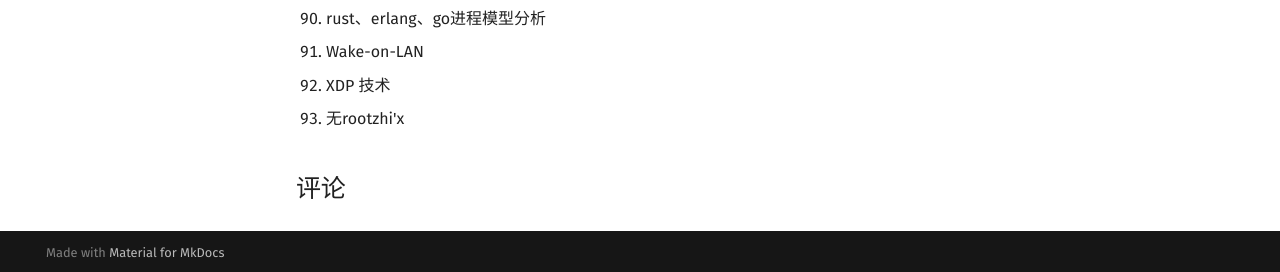
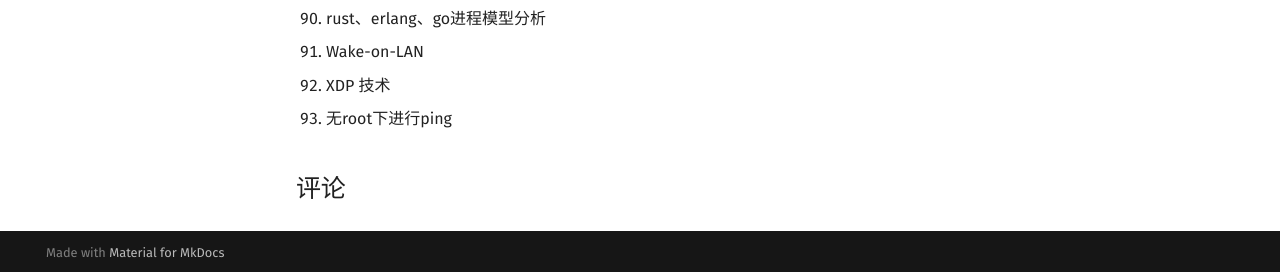
Before and after one commit to 1314liuwei/blog, an MkDocs documentation site: the page built from docs/index.md, in a window 1280 px wide and 900 px high, scrolled down 2655 px. Shown: the part 625-897 px from the top of the window. Built offline with MkDocs 1.6.1 and Material for MkDocs 9.7.7, drawn with Linux system fonts in a browser that asks for light colours; comment, search, counter and statistics services are not loaded.

Commit message:
2023/10/28 周六

```diff
--- a/docs/index.md
+++ b/docs/index.md
@@ -94,4 +94,4 @@
 91. rust、erlang、go进程模型分析
 91. Wake-on-LAN
 91. XDP 技术
-91. 无rootzhi'x
+91. 无root下进行ping
```
